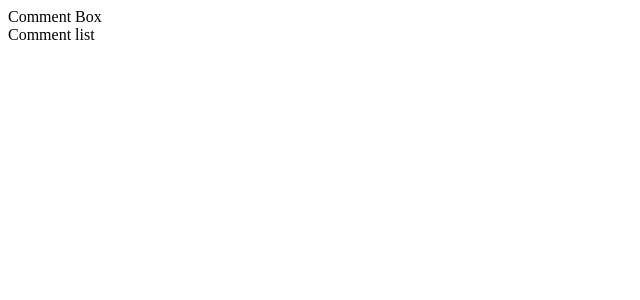
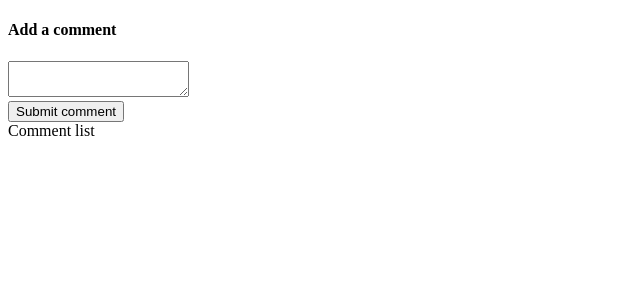
Before and after one commit to mapadev/advanced-react-and-redux-testing-solid-system, a React (Create React App) app: page / in a window 1280 px wide. Shown: the top 300 px of the page, without its empty margins (0-640 px from the left). Built offline with nearby package versions, Linux system fonts and the light colour scheme.

Commit message:
refactored Comment Box component from functional to class

```diff
--- a/src/components/CommentBox.js
+++ b/src/components/CommentBox.js
@@ -1,5 +1,17 @@
-import React from "react";
+import React, { Component } from "react";
 
-export default function() {
-    return <div>Comment Box</div>;
+class CommentBox extends Component {
+    render() {
+        return (
+            <form>
+                <h4>Add a comment</h4>
+                <textarea />
+                <div>
+                    <button>Submit comment</button>
+                </div>
+            </form>
+        );
+    }
 }
+
+export default CommentBox;
```
